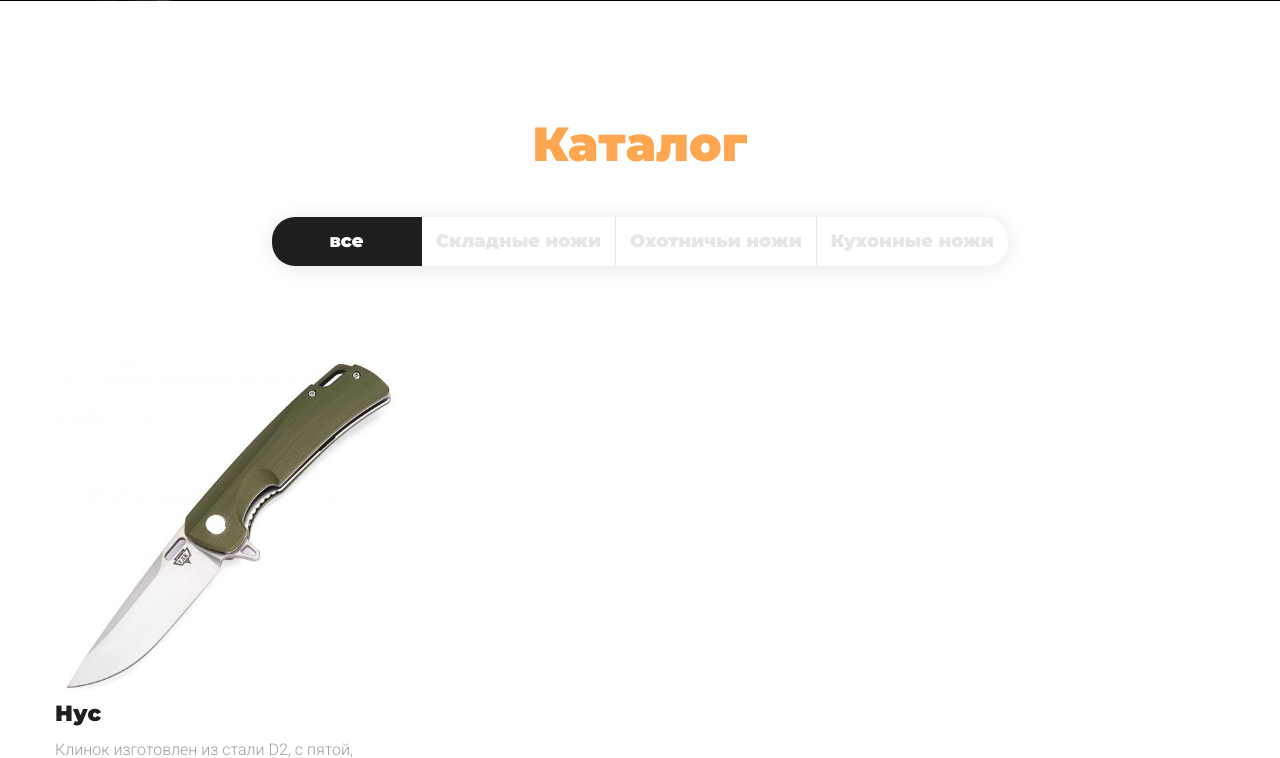
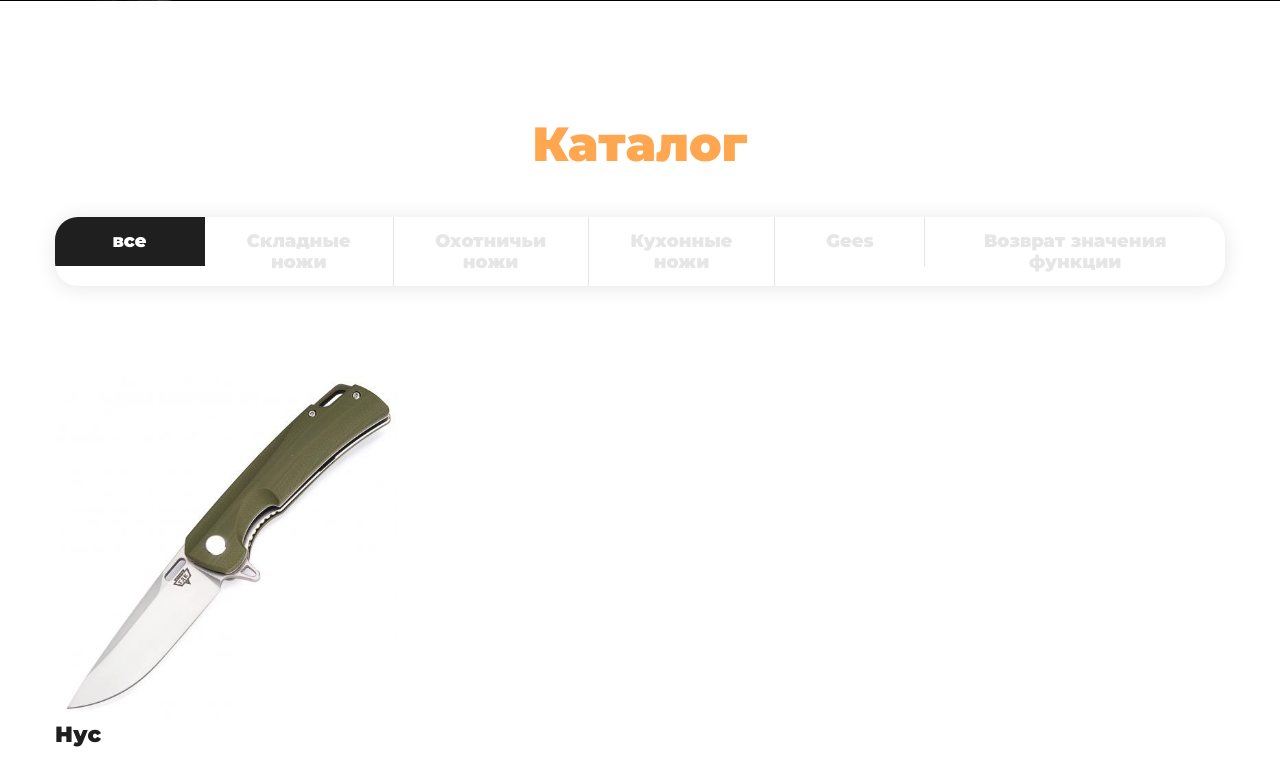
Before and after one commit to Nariman079i/back-end-for-site-knife.mhk-, a Django app: page / in a window 1280 px wide. Shown: the part 799-1557 px from the top of the page. Run offline with Django 4.2, Linux system fonts and the light colour scheme; data comes from the database, SQL or seed files in the repository; both versions use the stored data as it was after the commit.

Commit message:
get category knives

```diff
--- a/KnifeMhk/main/templates/main/base.html
+++ b/KnifeMhk/main/templates/main/base.html
@@ -90,15 +90,11 @@
 					<li class="catalog-nav__item">
 						<button class="catalog-nav__btn is-active" type="button" data-filter="all">все</button>
 					</li>
+					{% for i in types %}
 					<li class="catalog-nav__item">
-						<button class="catalog-nav__btn" type="button"  data-filter="mushrooms">Складные ножи</button>
+						<button class="catalog-nav__btn" type="button"  data-filter="{{ i.slug }}">{{ i.title }}</button>
 					</li>
-					<li class="catalog-nav__item">
-						<button class="catalog-nav__btn" type="button"  data-filter="meat">Охотничьи ножи</button>
-					</li>
-					<li class="catalog-nav__item">
-						<button class="catalog-nav__btn" type="button"  data-filter="cheese">Кухонные ножи</button>
-					</li>
+					{% endfor %}
 				</ul>
 			</nav >
 		</header>
--- a/KnifeMhk/main/views.py
+++ b/KnifeMhk/main/views.py
@@ -2,6 +2,6 @@ from django.shortcuts import render
 from .models import *
 # Create your views here.
 def base(request):
-
+    types_ = Type.objects.all()
     posts = Knife.objects.all()
-    return render(request, 'main/base.html' , context={'posts':posts})
+    return render(request, 'main/base.html' , context={'posts':posts , 'types' : types_})
```
Also changed, not shown: KnifeMhk/db.sqlite3.
